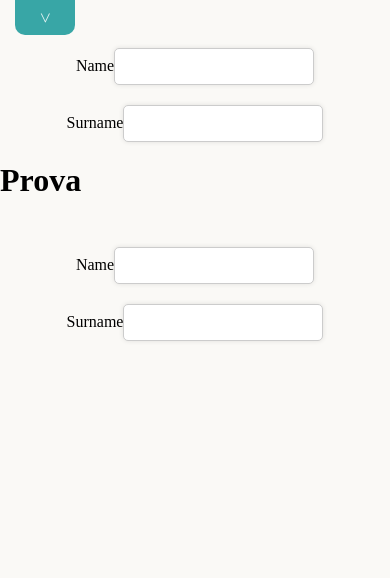
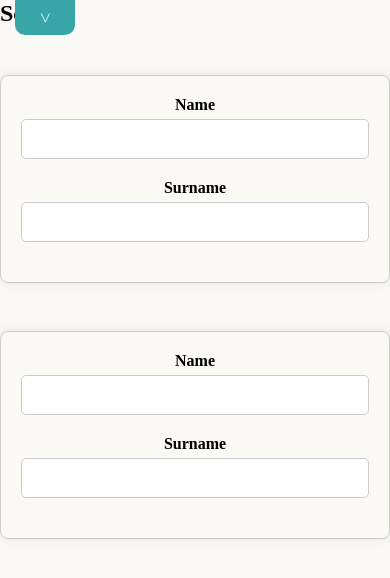
Before and after one commit to Gemmacentr/vueApp, a Vue app: page /data in a window 390 px wide. Shown: the top 578 px of the page. Built offline with nearby package versions, Linux system fonts and the light colour scheme.

Commit message:
fix-vue.app-responsive

```diff
--- a/src/components/Core/Sidebar.vue
+++ b/src/components/Core/Sidebar.vue
@@ -55,6 +55,7 @@ const toggleMenu = () => {
         </div>
       </div>
     </aside>
+    <div :class="'wrapper'">
       <div :class="'cards'">
         <img :class="'foto'" :src="Intro" />
 
@@ -78,5 +79,6 @@ const toggleMenu = () => {
 
         <img :class="'foto'" :src="posta" />
       </div>
+    </div>
   </main>
 </template>
--- a/src/components/Data.vue
+++ b/src/components/Data.vue
@@ -12,8 +12,9 @@ const changeValue = (value: any) => {
 </script>
 
 <template>
+  <h2>Scrivi</h2>
   <Configurator v-model:title="name" v-model:title2="surname" />
-  <h1>Prova</h1>
+
   <Configurator
     :value="surname"
     @input="changeValue($event.target)"
--- a/src/components/UI/Input.vue
+++ b/src/components/UI/Input.vue
@@ -3,22 +3,35 @@ const firstName = defineModel("name");
 const lastName = defineModel("surname");
 defineProps({
   name: String,
-  surname: String
-})
+  surname: String,
+});
 </script>
 
 <template>
   <div class="input-container">
-  <div class="input-group">
-    <label for="firstName" class="label">Name</label>
-    <input type="text" v-model="firstName" :class="'field'">
-
-  </input>
-  </div>
-  <div class="input-group">
-      <label  for="lastName" class="label">Surname</label>
-    <input type="text" v-model="lastName" :class="'field'">
-  </input>
-  </div>
+    <form>
+      <div class="input-group">
+        <label for="firstName" class="label">Name</label>
+        <input
+          autocomplete="given-name"
+          type="text"
+          id="firstName"
+          name="firstName"
+          v-model="firstName"
+          :class="'field'"
+        />
+      </div>
+      <div class="input-group">
+        <label for="lastName" class="label">Surname</label>
+        <input
+          autocomplete="family-name"
+          type="text"
+          name="lastName"
+          id="lastName"
+          v-model="lastName"
+          :class="'field'"
+        />
+      </div>
+    </form>
   </div>
 </template>
--- a/src/scss/cards.scss
+++ b/src/scss/cards.scss
@@ -1,3 +1,5 @@
+.wrapper {
+  min-height: 10px;
   .cards {
     width: 100%;
     display: grid;
@@ -22,3 +24,4 @@
       gap: 2rem;
     }
   }
+}
--- a/src/scss/input.scss
+++ b/src/scss/input.scss
@@ -1,7 +1,18 @@
+.centered-container {
+  display: flex;
+  justify-content: center;
+  align-items: center;
+  height: 100vh;
+}
+
 .input-container {
-  display: flex;
-  flex-direction: column;
-  align-items: center;
+  max-width: 400px;
+  padding: 20px;
+  border: 1px solid #ccc;
+  border-radius: 8px;
+  box-shadow: 0 0 10px rgba(0, 0, 0, 0.1);
+  margin: auto;
+  text-align: center;
   margin-top: 3rem;
 }
 
@@ -10,20 +21,20 @@
 }
 
 .label {
+  display: block;
   margin-bottom: 5px;
+  font-weight: bold;
 }
 
 .field {
+  width: 100%;
   padding: 10px;
   border: 1px solid #ccc;
   border-radius: 5px;
-  box-shadow: 0 0 5px rgba(0, 0, 0, 0.1);
-  transition: border-color 0.3s, box-shadow 0.3s;
-  width: 200px; /* Imposta la larghezza dell'input */
+  font-size: 16px;
 }
 
 .field:focus {
   outline: none;
   border-color: dodgerblue;
-  box-shadow: 0 0 5px rgba(30, 144, 255, 0.5);
 }
```
Lines whose indentation alone changed are shown as unchanged.
